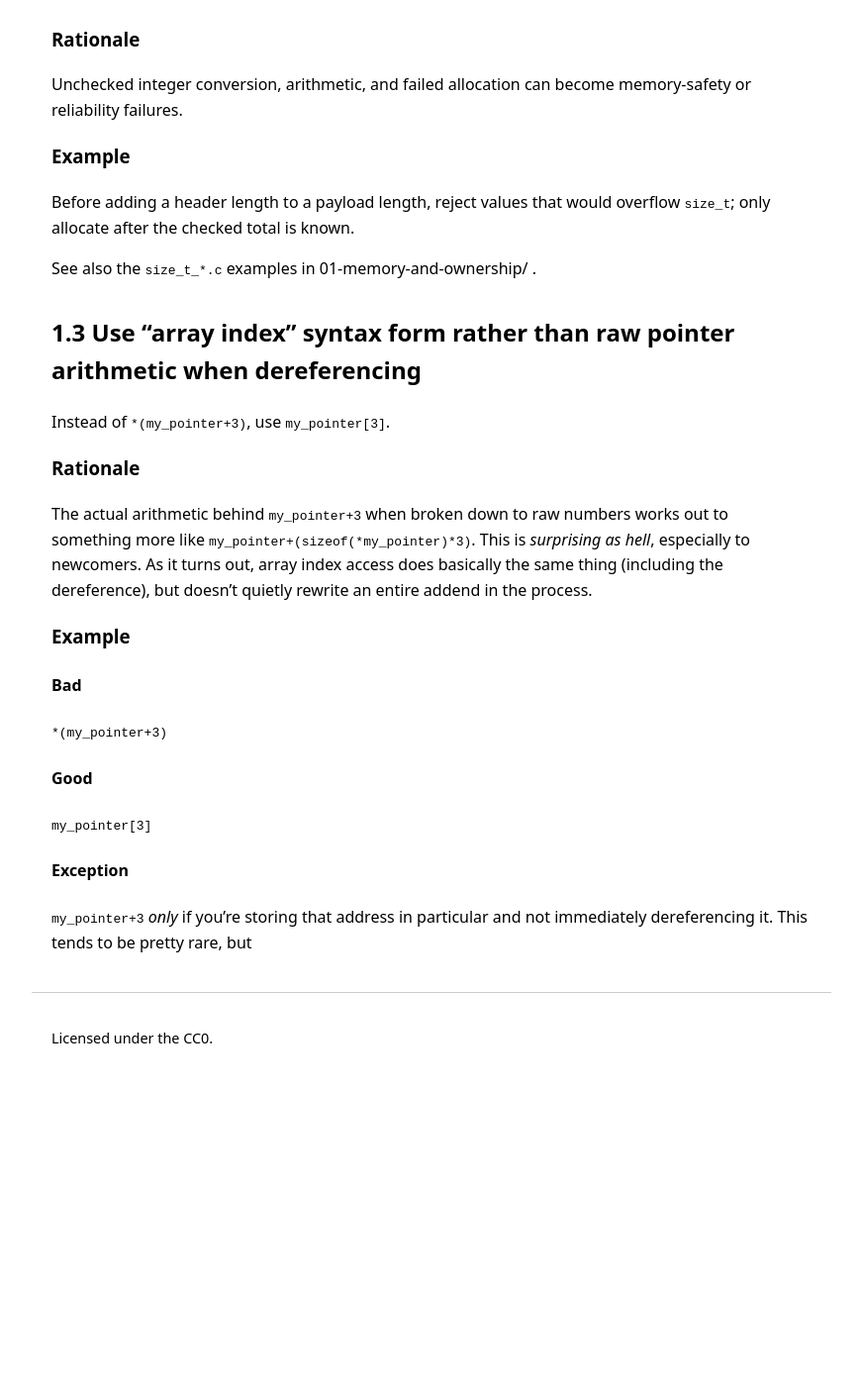
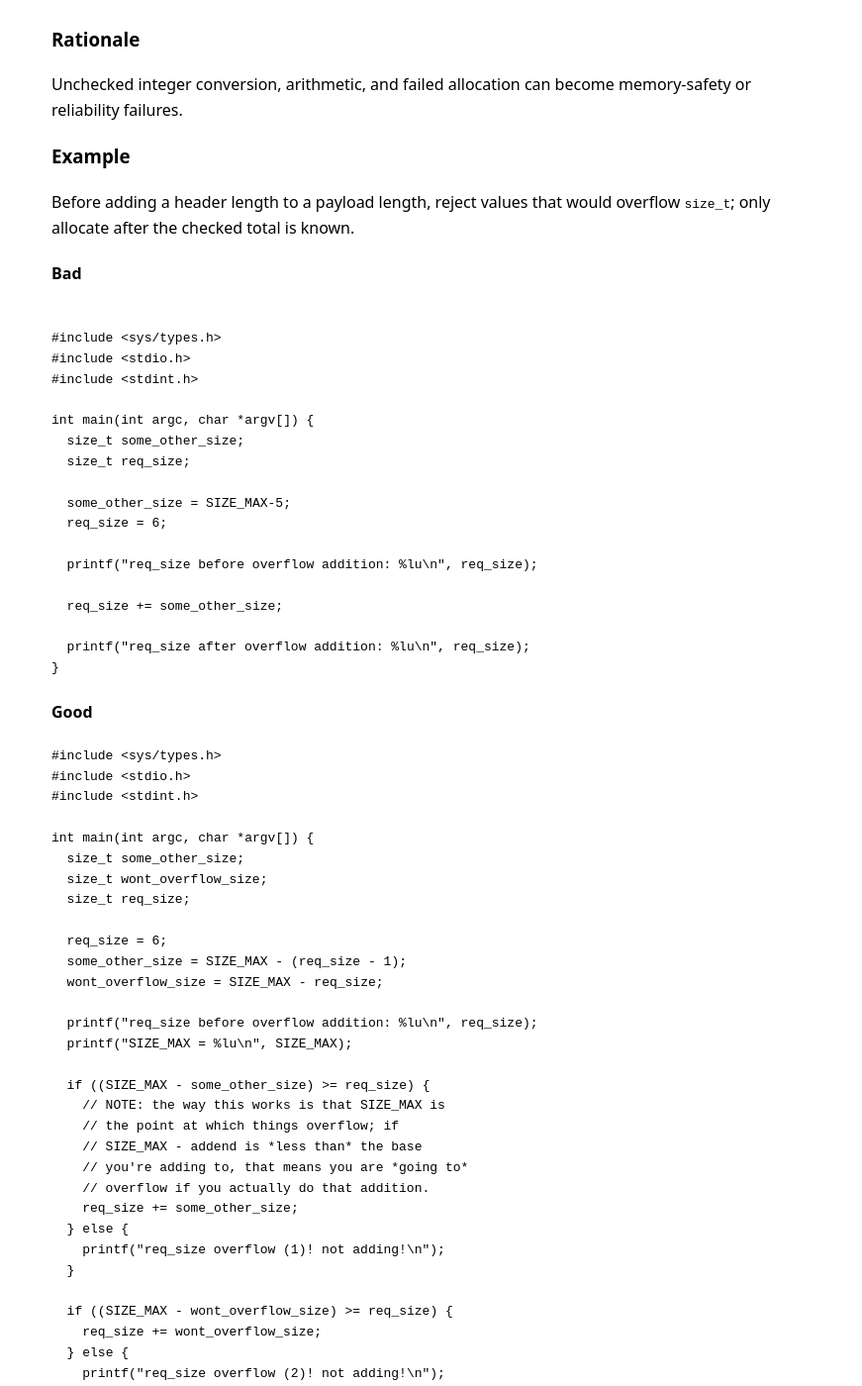
Before and after one commit to modern-software-guidelines/modern-software-guidelines.github.io, a Jekyll site: the page built from guidelines/c/01-memory-and-ownership.md, in a window 1280 px wide and 1400 px high, scrolled down 662 px. Shown: the whole window at 99% size, without its empty margins (204-1075 px from the left). Built offline with Jekyll 4.4.1, drawn with Linux system fonts in a browser that asks for light colours; before the commit the page ends 1757 px from its top, so only the background shows below that; some of the changed text lies outside the part shown.

Commit message:
inline size_t examples, provide exception example

````diff
--- a/guidelines/c/01-memory-and-ownership.md
+++ b/guidelines/c/01-memory-and-ownership.md
@@ -36,7 +36,68 @@ memory-safety or reliability failures.
 Before adding a header length to a payload length, reject values that would
 overflow `size_t`; only allocate after the checked total is known.
 
-See also the `size_t_*.c` examples in 01-memory-and-ownership/ .
+#### Bad
+
+```c
+
+#include <sys/types.h>
+#include <stdio.h>
+#include <stdint.h>
+
+int main(int argc, char *argv[]) {
+  size_t some_other_size;
+  size_t req_size;
+
+  some_other_size = SIZE_MAX-5;
+  req_size = 6;
+
+  printf("req_size before overflow addition: %lu\n", req_size);
+
+  req_size += some_other_size;
+
+  printf("req_size after overflow addition: %lu\n", req_size);
+}
+```
+
+#### Good
+
+```c
+#include <sys/types.h>
+#include <stdio.h>
+#include <stdint.h>
+
+int main(int argc, char *argv[]) {
+  size_t some_other_size;
+  size_t wont_overflow_size;
+  size_t req_size;
+
+  req_size = 6;
+  some_other_size = SIZE_MAX - (req_size - 1);
+  wont_overflow_size = SIZE_MAX - req_size;
+
+  printf("req_size before overflow addition: %lu\n", req_size);
+  printf("SIZE_MAX = %lu\n", SIZE_MAX);
+
+  if ((SIZE_MAX - some_other_size) >= req_size) {
+    // NOTE: the way this works is that SIZE_MAX is
+    // the point at which things overflow; if
+    // SIZE_MAX - addend is *less than* the base
+    // you're adding to, that means you are *going to*
+    // overflow if you actually do that addition.
+    req_size += some_other_size;
+  } else {
+    printf("req_size overflow (1)! not adding!\n");
+  }
+
+  if ((SIZE_MAX - wont_overflow_size) >= req_size) {
+    req_size += wont_overflow_size;
+  } else {
+    printf("req_size overflow (2)! not adding!\n");
+  }
+
+  printf("req_size after overflow addition: %lu\n", req_size);
+}
+```
 
 ## 1.3 Use "array index" syntax form rather than raw pointer arithmetic when dereferencing
 
@@ -45,11 +106,10 @@ Instead of `*(my_pointer+3)`, use `my_pointer[3]`.
 ### Rationale
 
 The actual arithmetic behind `my_pointer+3` when broken down to raw
-numbers works out to something more like
-`my_pointer+(sizeof(*my_pointer)*3)`. This is _surprising as hell_,
-especially to newcomers. As it turns out, array index access does
-basically the same thing (including the dereference), but doesn't
-quietly rewrite an entire addend in the process.
+numbers works out to `my_pointer+(sizeof(*my_pointer)*3)`.
+This is _surprising_, especially to newcomers. As it turns out, array
+index access does basically the same thing (including the dereference),
+but doesn't quietly rewrite an entire addend in the process.
 
 ### Example
 
@@ -63,6 +123,12 @@ quietly rewrite an entire addend in the process.
 
 #### Exception
 
-`my_pointer+3` _only_ if you're storing that address in
-particular and not immediately dereferencing it. This tends
-to be pretty rare, but
+`my_pointer+3` if you're calculating an address with an offset
+and intend to use the resulting calculation later -- for instance
+if you're intending to only write _part_ of a buffer to a
+file, like so:
+
+```c
+const char *msg = "hello world";
+write(1, msg+6, 5); // write "world" to stdout
+```
````
Also changed, not shown: 2 other files.
